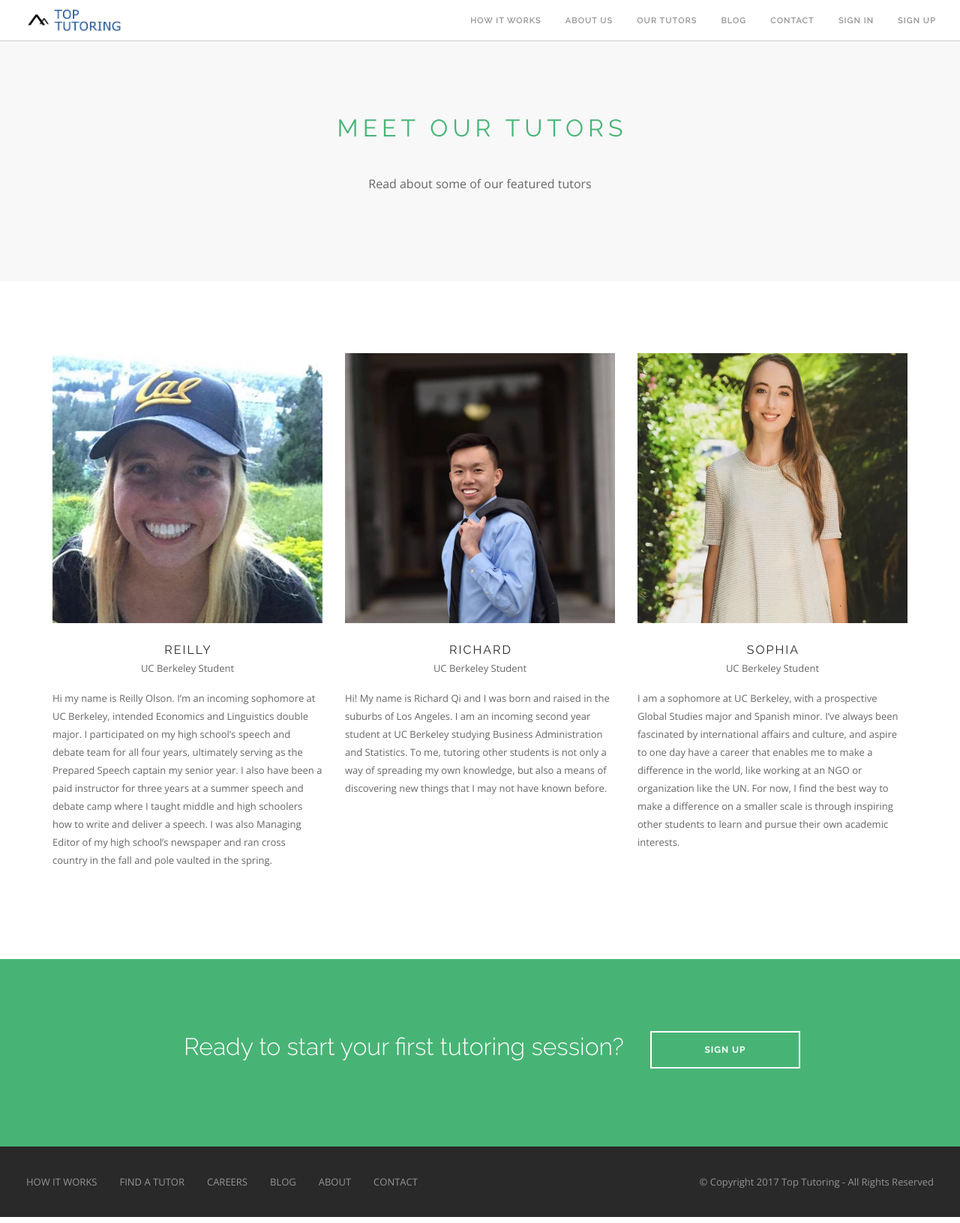
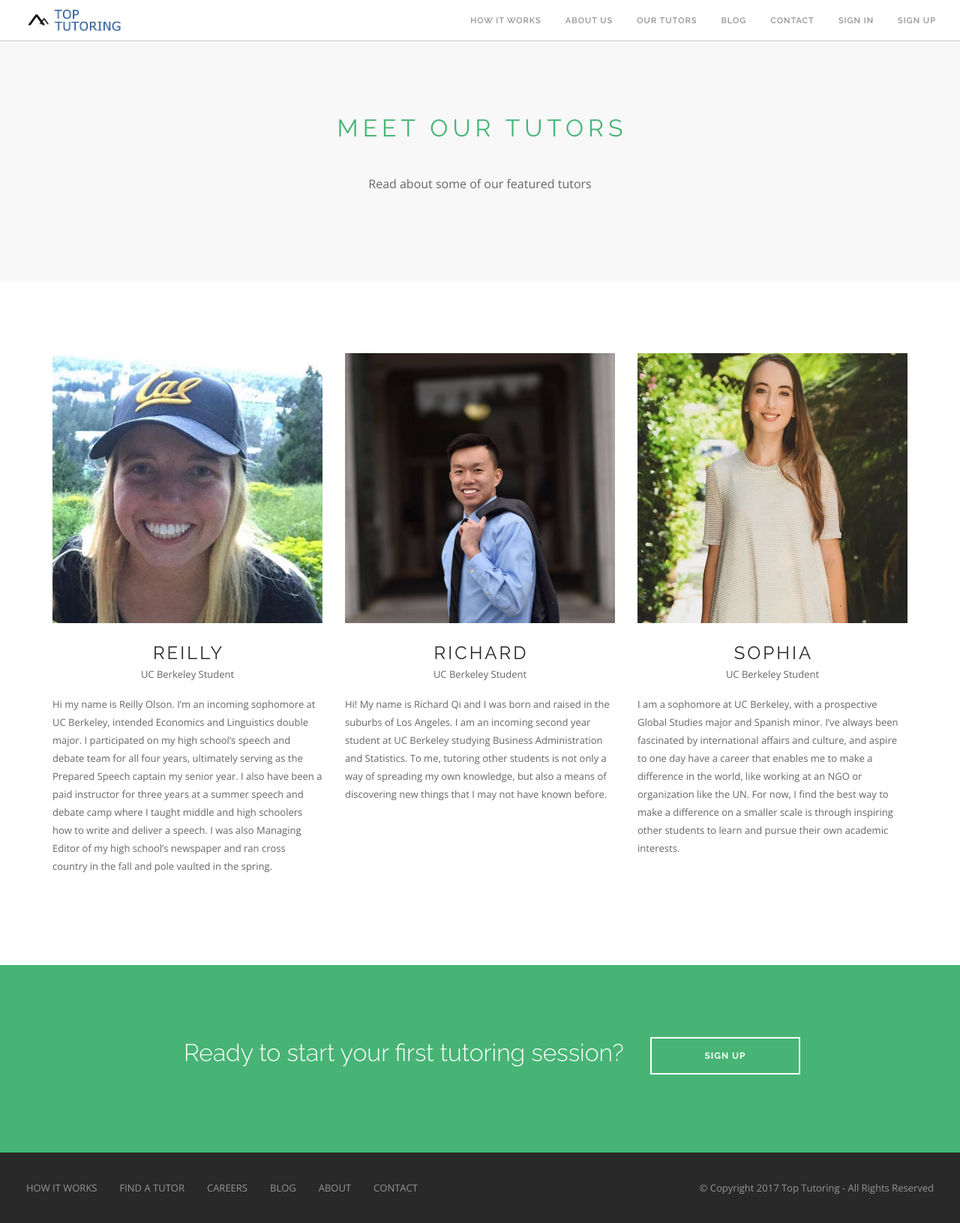
Before and after one commit to toptutoring/ttutoring, a Jekyll site: the page built from nav_pages/tutors-profiles.html, in a window 1280 px wide. Shown: the whole page at 75% size. Built offline with Jekyll 4.4.1, drawn with Linux system fonts in a browser that asks for light colours; a script that is not in the unit is left out.

Commit message:
Added hovering captions to profile pictures
Pictures now have a hovering caption so that it looks like something you
can click. Their names are also now hyperlinked to their profiles pages.
Changed the styling of their names so that it's bigger.

```diff
--- a/nav_pages/tutors-profiles.html
+++ b/nav_pages/tutors-profiles.html
@@ -22,11 +22,16 @@
         {% assign highlights = site.tutors | where: "categories", "highlight" %}
         {% for tutor in highlights limit:3 %}
         <div class="col-md-4 col-sm-6">
-          <div class="image-tile outer-title square-div">
-            <a href="{{ tutor.url }}"><img alt="{{ tutor.img }}" src="{{ tutor.img }}"></a>
+          <div class="image-caption hover-caption image-tile outer-title square-div">
+            <a href="{{ tutor.url }}">
+              <img alt="{{ tutor.img }}" src="{{ tutor.img }}">
+              <div class="caption">
+                <p>Learn more about {{ tutor.name }}</p>
+              </div>
+            </a>
           </div>
             <div class="title mb16 text-center">
-              <h5 class="uppercase mb0">{{ tutor.name }}</h5>
+              <a href="{{ tutor.url }}"><h4 class="uppercase mb0">{{ tutor.name }}</h4></a>
               <span>{{ tutor.job }}</span>
             </div>
             <p class="mb0">
```
